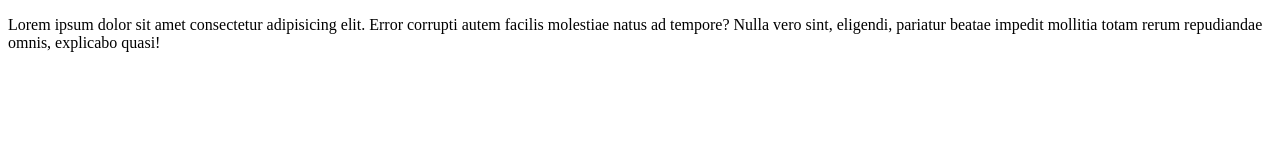
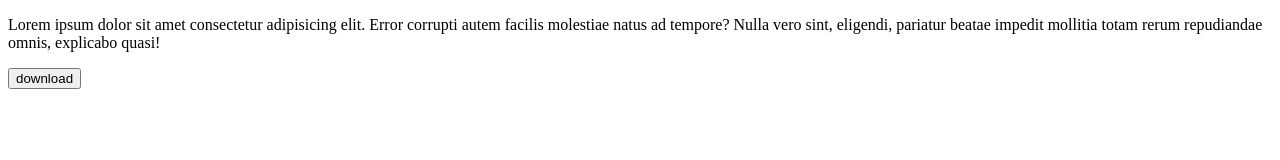
Before and after one commit to Yusufkamilibis/CSS, a plain HTML site: page index.html in a window 1280 px wide. Drawn offline with Linux system fonts and the light colour scheme.

Commit message:
download button is added

```diff
--- a/index.html
+++ b/index.html
@@ -6,8 +6,10 @@
     <title>Demo Reposito</title>
 </head>
 <body>
-    <p>Lorem ipsum dolor sit amet consectetur adipisicing elit. Error corrupti autem facilis molestiae natus ad tempore? Nulla vero sint,
-        eligendi, pariatur beatae impedit mollitia totam rerum repudiandae omnis, explicabo quasi!
+    <p>Lorem ipsum dolor sit amet consectetur adipisicing elit. Error corrupti autem facilis
+        molestiae natus ad tempore? Nulla vero sint, eligendi, pariatur beatae impedit
+        mollitia totam rerum repudiandae omnis, explicabo quasi!
     </p>
+    <button>download</button>
 </body>
 </html>
```
